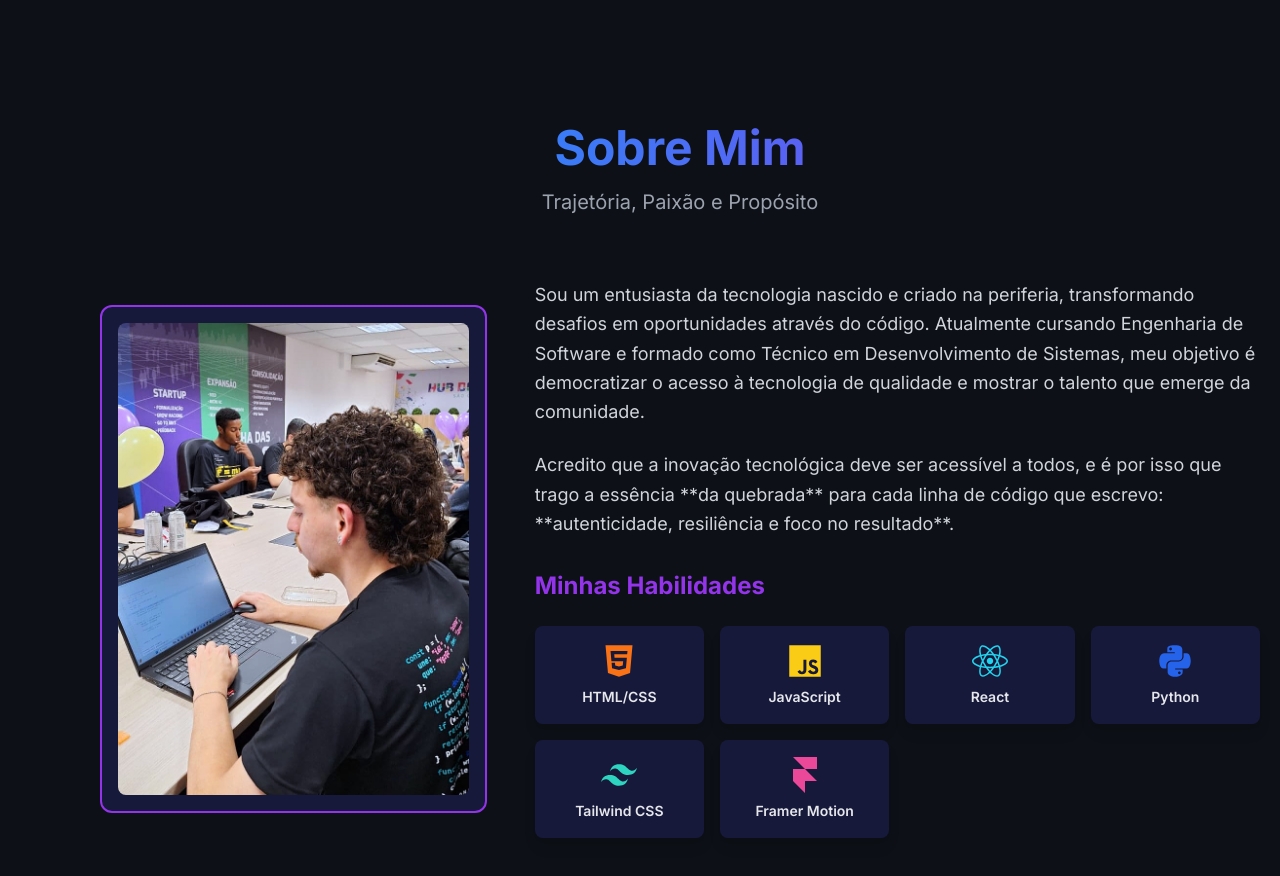
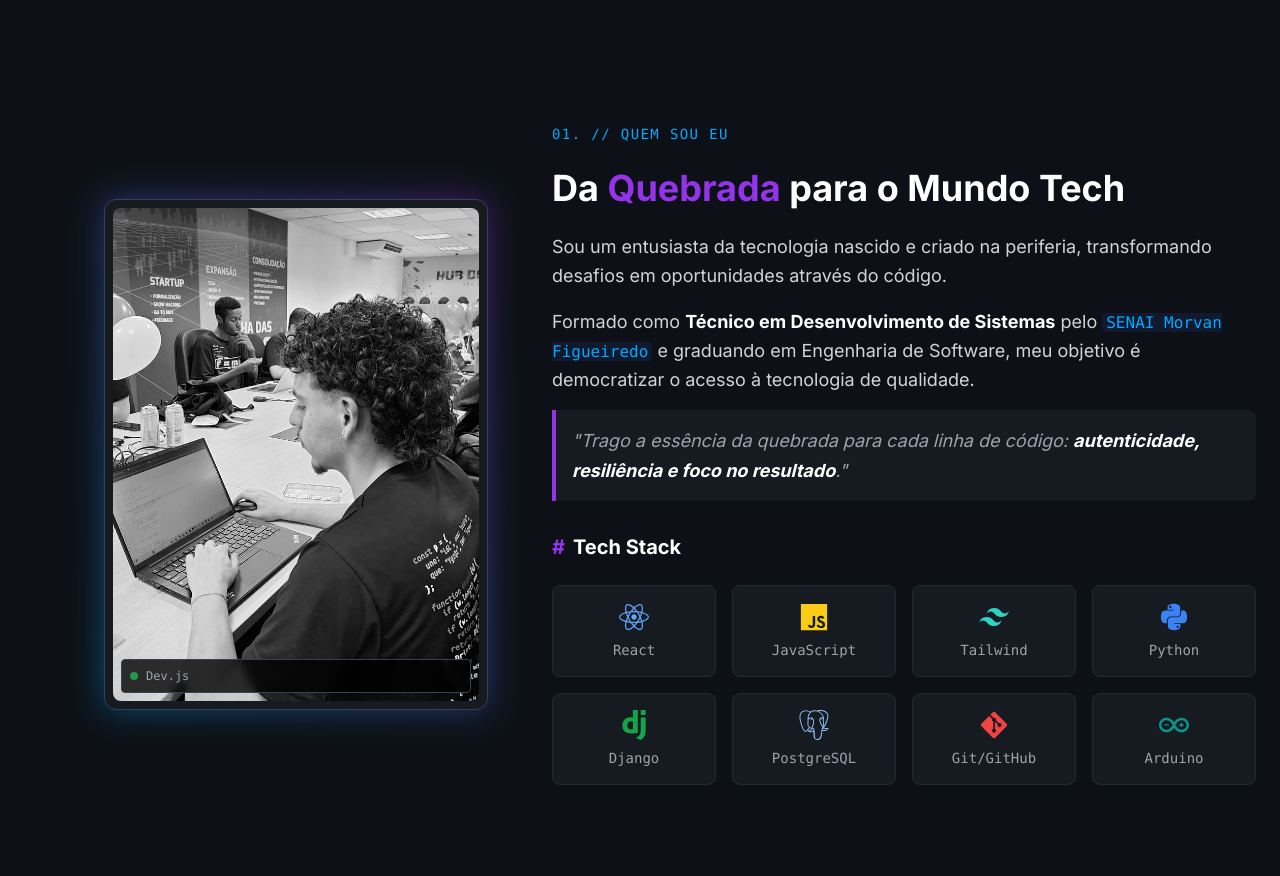
Before and after one commit to rfamiglietti/portifolio, a React (Vite) app: page / in a window 1280 px wide. Shown: the part 980-1856 px from the top of the page. Built offline with nearby package versions, Linux system fonts and the light colour scheme.

Commit message:
feat(about): atualiza bio com narrativa pessoal e adiciona grid de skills fullstack

```diff
--- a/src/pages/About.jsx
+++ b/src/pages/About.jsx
@@ -1,72 +1,113 @@
 import React from 'react';
 import { motion } from 'framer-motion';
+import { FaHtml5, FaJs, FaReact, FaPython, FaGitAlt } from 'react-icons/fa';
+import { SiTailwindcss, SiDjango, SiPostgresql, SiArduino } from 'react-icons/si';
 import SectionWrapper from '../components/SectionWrapper';
-import { FaHtml5, FaCss3Alt, FaJs, FaReact, FaPython } from 'react-icons/fa';
-import { SiTailwindcss, SiFramer } from 'react-icons/si';
 
+const About = () => {
+  // Configuração de animação para os cards
+  const cardVariants = {
+    hidden: { opacity: 0, y: 20 },
+    visible: { opacity: 1, y: 0 }
+  };
+
+  // Lista de Skills Atualizada (Incluindo seu Back-end!)
   const skills = [
-  { name: 'HTML/CSS', icon: FaHtml5, color: 'text-orange-500' },
+    { name: 'React', icon: FaReact, color: 'text-blue-400' },
     { name: 'JavaScript', icon: FaJs, color: 'text-yellow-400' },
-  { name: 'React', icon: FaReact, color: 'text-cyan-400' },
-  { name: 'Python', icon: FaPython, color: 'text-blue-600' },
-  { name: 'Tailwind CSS', icon: SiTailwindcss, color: 'text-teal-400' },
-  { name: 'Framer Motion', icon: SiFramer, color: 'text-pink-500' },
+    { name: 'Tailwind', icon: SiTailwindcss, color: 'text-teal-400' },
+    { name: 'Python', icon: FaPython, color: 'text-blue-500' },
+    { name: 'Django', icon: SiDjango, color: 'text-green-600' },     // Adicionado: Seu forte no back
+    { name: 'PostgreSQL', icon: SiPostgresql, color: 'text-blue-300' }, // Adicionado: Banco de dados
+    { name: 'Git/GitHub', icon: FaGitAlt, color: 'text-red-500' },      // Essencial
+    { name: 'Arduino', icon: SiArduino, color: 'text-teal-600' },       // Seu diferencial de IoT
   ];
 
-const SkillCard = ({ name, Icon, color }) => (
+  return (
+    <SectionWrapper id="about">
+      <div className="flex flex-col lg:flex-row gap-16 items-center max-w-6xl mx-auto">
+
+        {/* === LADO ESQUERDO: FOTO === */}
         <motion.div
-    className="bg-dark-secondary p-4 rounded-lg text-center cursor-pointer border border-transparent hover:border-blue-neon/50 shadow-lg transition-all duration-300 hover:shadow-neon-blue/50"
-    whileHover={{ scale: 1.05 }}
-    initial={{ opacity: 0, y: 20 }}
-    animate={{ opacity: 1, y: 0 }}
-    transition={{ duration: 0.4 }}
+          className="lg:w-1/3 flex-shrink-0 relative group"
+          initial={{ x: -50, opacity: 0 }}
+          whileInView={{ x: 0, opacity: 1 }}
+          transition={{ duration: 0.8 }}
+          viewport={{ once: true }}
         >
-    <Icon className={`text-4xl mx-auto mb-2 ${color}`} />
-    <p className="text-sm font-semibold text-gray-200">{name}</p>
-  </motion.div>
-);
+          {/* Efeito de borda neon atrás da foto */}
+          <div className="absolute inset-0 bg-gradient-to-tr from-blue-neon to-purple-neon rounded-xl blur-lg opacity-40 group-hover:opacity-60 transition-opacity duration-500"></div>
 
-const About = () => {
-  return (
-    <SectionWrapper id="about" title="Sobre Mim" subtitle="Trajetória, Paixão e Propósito">
-      <div className="flex flex-col lg:flex-row gap-12 items-center">
-        {/* Imagem Estilizada (Use uma imagem em public/) */}
-        <motion.div
-          className="lg:w-1/3 flex-shrink-0"
-          initial={{ x: -100, opacity: 0 }}
-          animate={{ x: 0, opacity: 1 }}
-          transition={{ duration: 0.8 }}
-        >
-          <div className="p-4 border-2 border-purple-neon rounded-xl shadow-neon-purple/50 bg-dark-secondary">
+          <div className="relative p-2 bg-[#161b22] border border-gray-700 rounded-xl">
             <img
               src="romulodev.jpg"
-              alt="romulo"
-              className="w-full h-auto rounded-lg"
+              alt="Rômulo Dev"
+              className="w-full h-auto rounded-lg grayscale group-hover:grayscale-0 transition-all duration-500"
             />
+            {/* Legenda estilo VS Code */}
+            <div className="absolute bottom-4 left-4 right-4 bg-black/80 backdrop-blur-sm p-2 rounded border border-gray-700">
+               <div className="text-xs text-gray-400 font-mono flex items-center gap-2">
+                 <span className="w-2 h-2 rounded-full bg-green-500 animate-pulse"></span>
+                 Dev.js
+               </div>
+            </div>
           </div>
         </motion.div>
 
-        {/* Texto e Habilidades */}
+        {/* === LADO DIREITO: TEXTO E SKILLS === */}
         <motion.div
           className="lg:w-2/3"
-          initial={{ x: 100, opacity: 0 }}
-          animate={{ x: 0, opacity: 1 }}
-          transition={{ duration: 0.8, delay: 0.2 }}
+          initial={{ x: 50, opacity: 0 }}
+          whileInView={{ x: 0, opacity: 1 }}
+          transition={{ duration: 0.8 }}
+          viewport={{ once: true }}
         >
-          <p className="text-lg text-gray-300 mb-6 leading-relaxed">
-            Sou um entusiasta da tecnologia nascido e criado na periferia, transformando desafios em oportunidades através do código. Atualmente cursando Engenharia de Software e formado como Técnico em Desenvolvimento de Sistemas, meu objetivo é democratizar o acesso à tecnologia de qualidade e mostrar o talento que emerge da comunidade.
+          {/* Cabeçalho estilo código */}
+          <div className="mb-6 font-mono text-blue-neon text-sm tracking-widest">
+            01. // QUEM SOU EU
+          </div>
+
+          <h2 className="text-3xl md:text-4xl font-bold text-white mb-6">
+            Da <span className="text-purple-neon">Quebrada</span> para o Mundo Tech
+          </h2>
+
+          <div className="space-y-4 text-gray-300 text-lg leading-relaxed">
+            <p>
+              Sou um entusiasta da tecnologia nascido e criado na periferia, transformando desafios em oportunidades através do código.
             </p>
-          <p className="text-lg text-gray-300 mb-8 leading-relaxed">
-            Acredito que a inovação tecnológica deve ser acessível a todos, e é por isso que trago a essência **da quebrada** para cada linha de código que escrevo: **autenticidade, resiliência e foco no resultado**.
+            <p>
+              Formado como <strong className="text-white">Técnico em Desenvolvimento de Sistemas</strong> pelo <span className="text-blue-neon font-mono text-base bg-blue-900/20 px-1 rounded">SENAI Morvan Figueiredo</span> e graduando em Engenharia de Software, meu objetivo é democratizar o acesso à tecnologia de qualidade.
             </p>
+            <p className="border-l-4 border-purple-neon pl-4 italic text-gray-400 bg-[#161b22] p-4 rounded-r-lg my-6">
+              "Trago a essência da quebrada para cada linha de código: <strong className="text-white">autenticidade, resiliência e foco no resultado</strong>."
+            </p>
+          </div>
 
-          <h3 className="text-2xl font-bold mb-6 text-purple-neon">Minhas Habilidades</h3>
+          {/* Grid de Skills */}
+          <div className="mt-8">
+            <h3 className="text-xl font-bold text-white mb-6 flex items-center gap-2">
+              <span className="text-purple-neon">#</span> Tech Stack
+            </h3>
 
             <div className="grid grid-cols-2 sm:grid-cols-4 gap-4">
               {skills.map((skill, index) => (
-              <SkillCard key={index} name={skill.name} Icon={skill.icon} color={skill.color} />
+                <motion.div
+                  key={index}
+                  variants={cardVariants}
+                  initial="hidden"
+                  whileInView="visible"
+                  viewport={{ once: true }}
+                  transition={{ delay: index * 0.1 }}
+                  whileHover={{ y: -5, borderColor: '#58a6ff' }}
+                  className="bg-[#161b22] p-4 rounded-lg border border-gray-800 flex flex-col items-center justify-center gap-2 hover:shadow-lg hover:shadow-blue-neon/20 transition-all cursor-default"
+                >
+                  <skill.icon className={`text-3xl ${skill.color}`} />
+                  <span className="text-sm font-mono text-gray-400">{skill.name}</span>
+                </motion.div>
               ))}
             </div>
+          </div>
+
         </motion.div>
       </div>
     </SectionWrapper>
```
Lines whose indentation alone changed are shown as unchanged.
